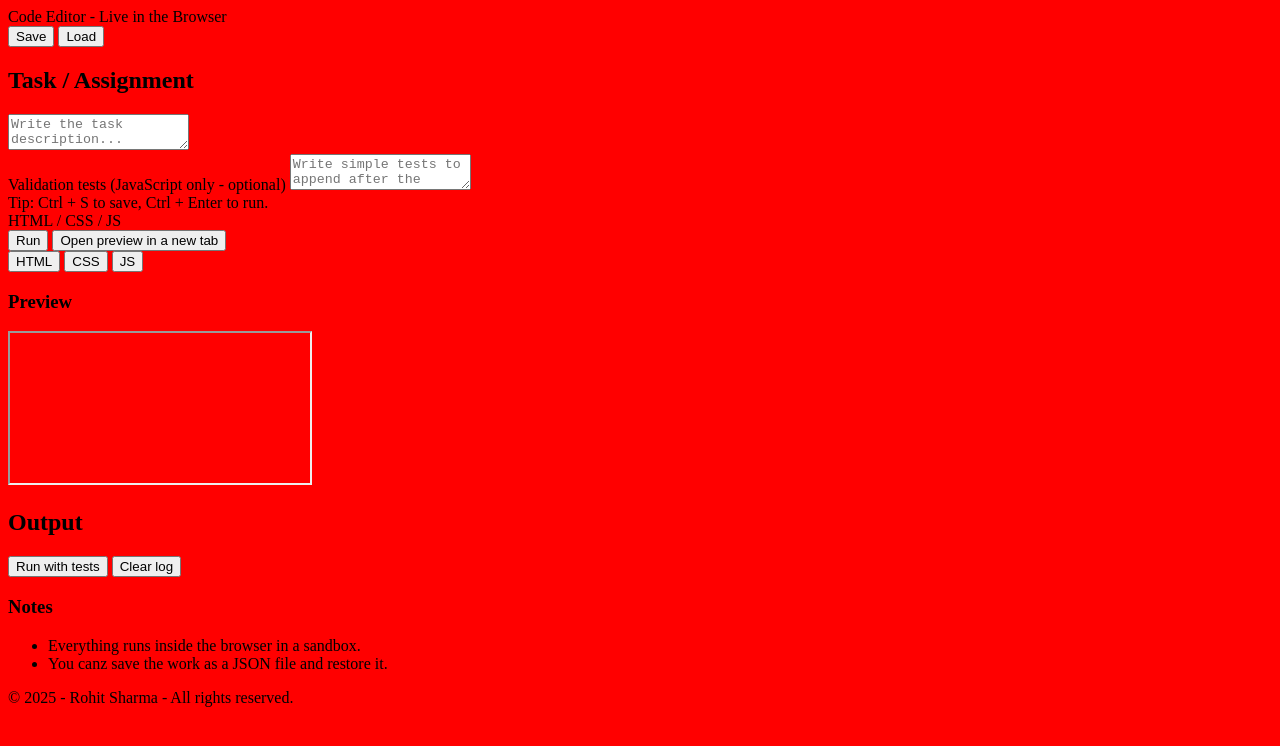
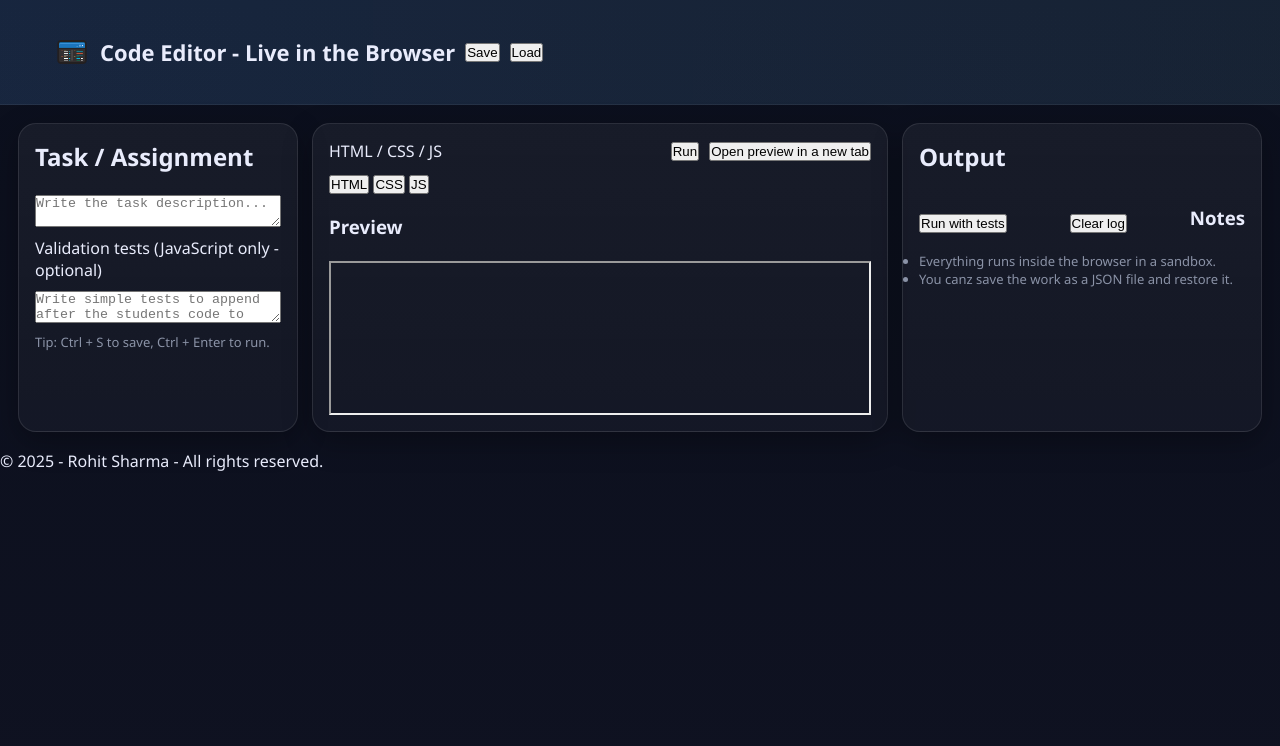
Before and after one commit to rohitKSharmaDev/code-editor-vanilla-js, a plain HTML site: page index.html in a window 1280 px wide. Drawn offline with Linux system fonts and the light colour scheme; a script that the page names is missing.

Commit message:
added logo and some styles of the app

```diff
--- a/assets/styles.css
+++ b/assets/styles.css
@@ -1,3 +1,115 @@
+:root{
+  --bg: #0f1221;
+  --body-bg: #0b0f1d;
+  --panel: #14182b;
+  --muted: #8b93a7;
+  --text: #e9ecfc;
+  --brand: '#7dd3fc';
+  --brand-2: '#60a5fa';
+  --ok: '#22c55e';
+  --warn: '#eab308';
+  --err: '#ef4444';
+  --radius: 18px;
+  --gap: 14px;
+}
+
+*{
+  margin: 0;
+  padding: 0;
+  box-sizing: border-box;
+}
+
+html, body{
+  height: 100%;
+}
+
 body{
-  background-color: red;
+  background: linear-gradient(180deg, var(--body-bg), var(--bg));
+  color: var(--text);
+  font-family: 'Segoe UI', Tahoma, Geneva, Verdana, sans-serif;
 }
+
+header{
+  padding: 20px;
+  background: linear-gradient(90deg, rgba(96, 165, 250, 0.15), rgba(125, 211, 252, 0.1));
+  border-bottom: 1px solid rgba(255, 255, 255, 0.06);
+}
+
+h2,
+h3 {
+  margin: 0 0 12px;
+}
+
+.container{
+  max-width: 1200px;
+  margin-inline: auto;
+  padding: 14px;
+  justify-content: space-between;
+}
+
+.brand{
+  display: flex;
+  align-items: center;
+  gap: 10px;
+  font-weight: 700;
+}
+
+.brand .logo{
+  inline-size: 36px;
+  block-size: 36px;
+  border-radius: 10px;
+  background: url("../assets/images/css.png") no-repeat center/cover;
+}
+
+.title{
+  font-size: clamp(18px, 2vw, 22px);
+}
+
+main{
+  max-width: 1400px;
+  margin-inline: auto;
+  padding: 18px;
+  display: grid;
+  grid-template-columns: 280px 1fr 360px;
+  gap: var(--gap);
+}
+
+.card {
+  background:  linear-gradient(180deg, rgba(255, 255, 255, 0.05), rgba(255, 255, 255, 0.03));
+  border: 1px solid rgba(255, 255, 255, 0.1);
+  border-radius: var(--radius);
+  box-shadow: 0 10px 30px rgba(0, 0, 0, 0.3);
+}
+
+.panel{
+  padding: 16px;
+}
+
+.muted{
+  color: var(--muted);
+  font-size: 13px;
+}
+
+.stack{
+  display: flex;
+  flex-direction: column;
+  gap: 10px;
+}
+
+.row {
+  display: flex;
+  align-items: center;
+  gap: 10px;
+  flex-wrap: wrap;
+  justify-content: space-between;
+}
+
+@media (max-width: 1000px) {
+  main{
+    grid-template-columns: 1fr;
+  }
+
+  .sidebar, .right-panel{
+    order: -1;
+  }
+}
```
Also changed, not shown: assets/images/css.png (added).
